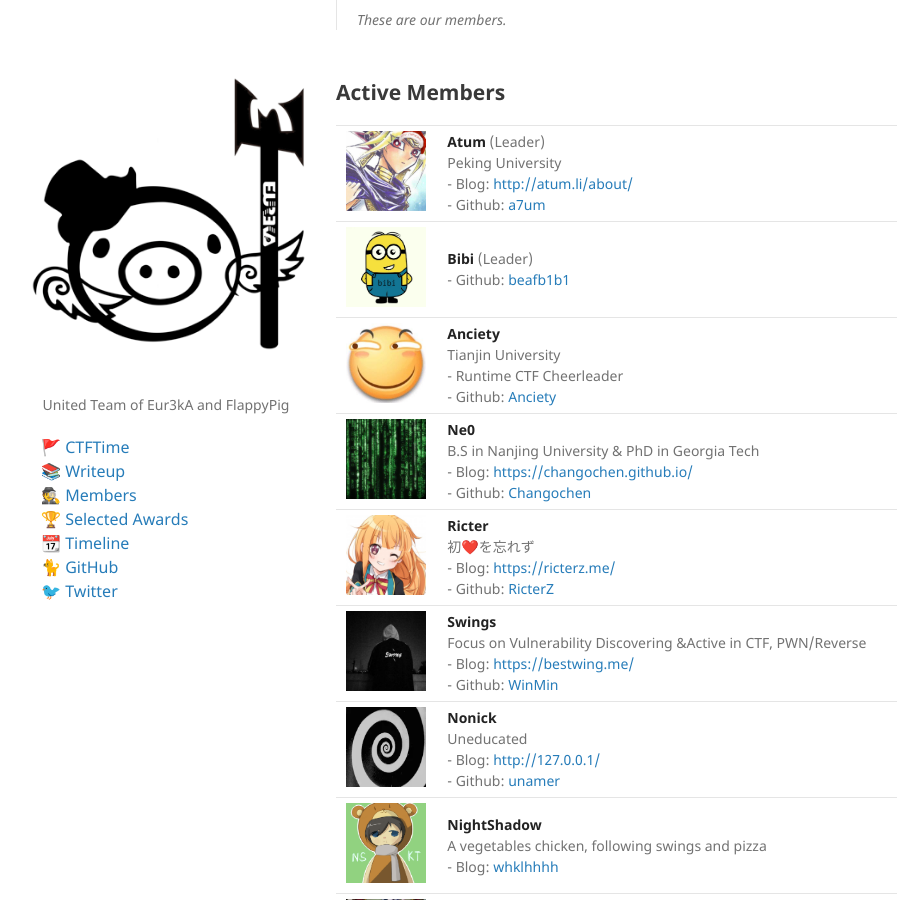
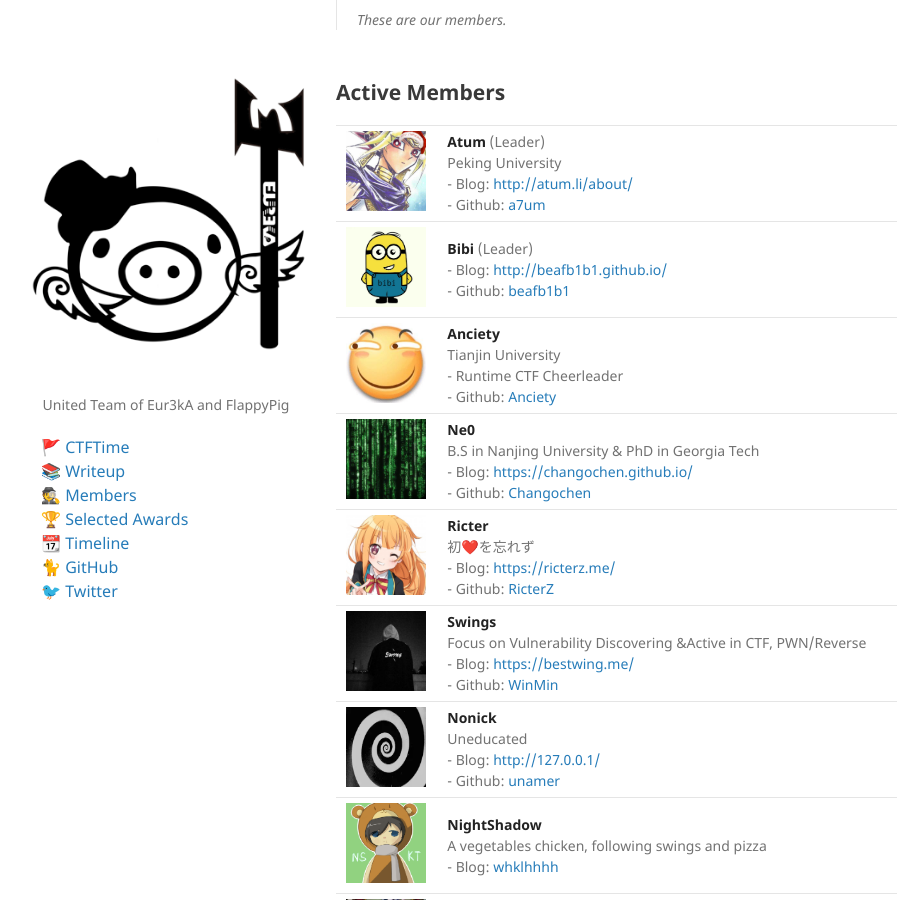
Before and after one commit to r3kapig/r3kapig.github.io, a Jekyll site: the page built from index.md, in a window 1280 px wide and 900 px high, scrolled down 420 px. Shown: the whole window, without its empty margins (169-1066 px from the left). Built offline with Jekyll 4.4.1, drawn with Linux system fonts in a browser that asks for light colours; our own code applies the rules of GitHub Pages for plain Markdown files.

Commit message:
Update index.md

```diff
--- a/index.md
+++ b/index.md
@@ -26,7 +26,7 @@ We actively participate in online and on-site CTF competitions. You can browse o
 | | |
 | --------------------------------------------------------- | ------------------------------------------------------------ |
 | <img src="assets/profile/Atum.jpg" class="profile-image" alt="profile-image"  />     | **Atum** (Leader)<br />Peking University<br />- Blog: [http://atum.li/about/](http://atum.li/about/)<br />- Github: [a7um](//github.com/a7um) |
-| <img src="assets/profile/bibi.jpg" class="profile-image" alt="profile-image"  />    | **Bibi** (Leader)<br />- Github: [beafb1b1](//github.com/beafb1b1)                                           |
+| <img src="assets/profile/bibi.jpg" class="profile-image" alt="profile-image"  />    | **Bibi** (Leader)<br />- Blog: [http://beafb1b1.github.io/](http://beafb1b1.github.io/)<br />- Github: [beafb1b1](//github.com/beafb1b1)                                           |
 | <img src="assets/profile/anciety.jpg" class="profile-image" alt="profile-image"  /> | **Anciety**<br />Tianjin University<br />- Runtime CTF Cheerleader<br />- Github: [Anciety](//github.com/Escapingbug) |
 | <img src="assets/profile/ne0.jpeg" class="profile-image" alt="profile-image"  />    | **Ne0**<br />B.S in Nanjing University & PhD in Georgia Tech<br />- Blog: [https://changochen.github.io/](//changochen.github.io/about.html)<br />- Github: [Changochen](//github.com/changochen) |
 | <img src="assets/profile/ricter.jpeg" class="profile-image" alt="profile-image"  /> | **Ricter**<br />初❤️を忘れず<br />- Blog: [https://ricterz.me/](//ricterz.me/) <br />- Github: [RicterZ](//github.com/RicterZ) |
```
